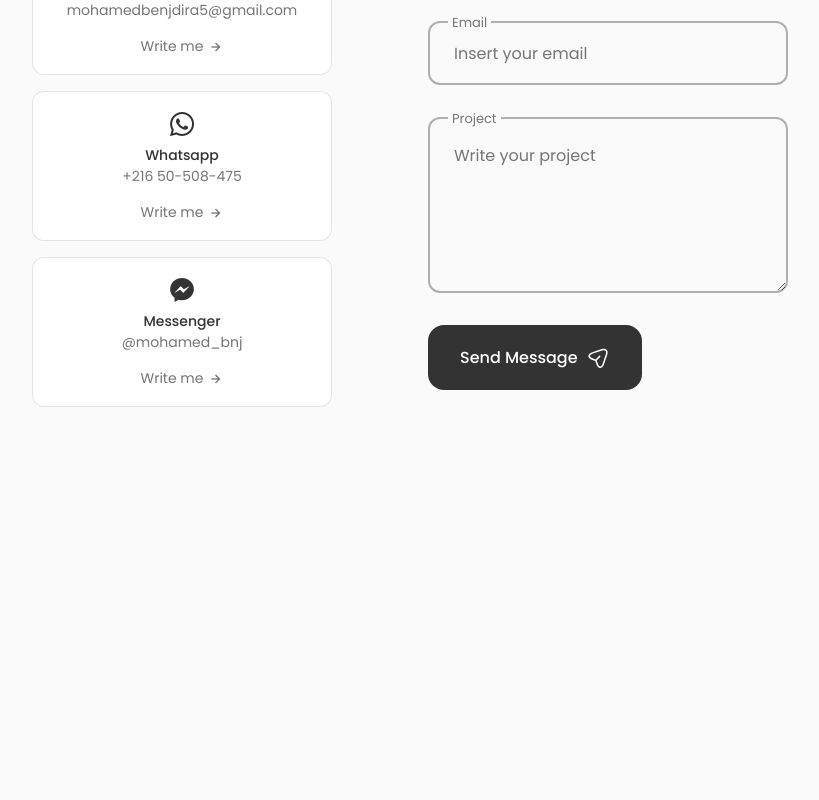
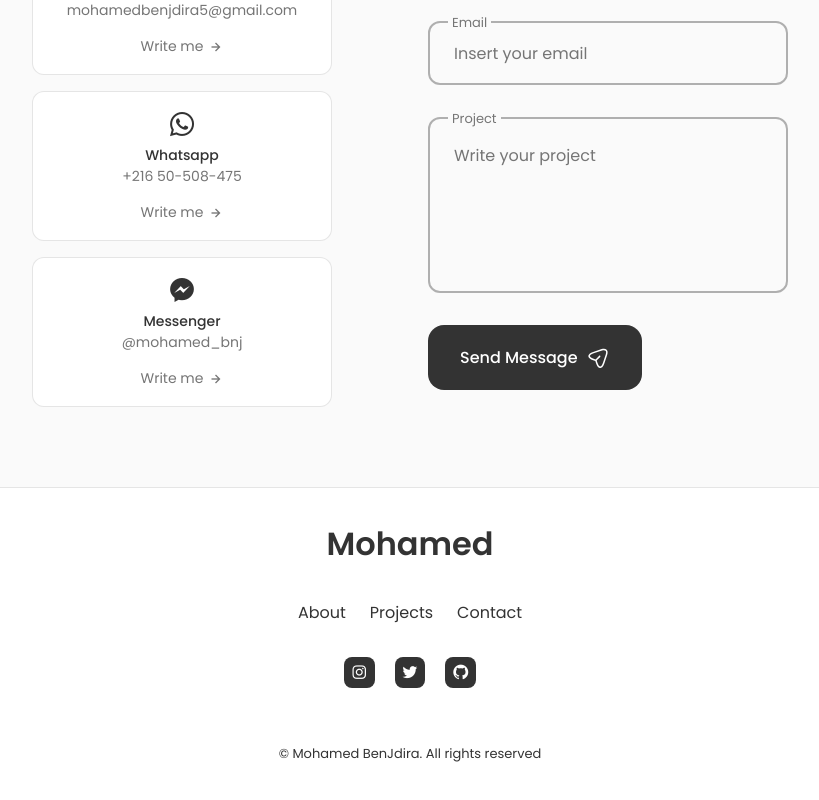
Before and after one commit to Hama02/portfolio, a React (Create React App) app: page / in a window 1280 px wide. Shown: the part 2827-3627 px from the top of the page, without its empty margins (230-1049 px from the left). Before the commit the page ends 3314 px from the top, so only its background shows below. Built offline with nearby package versions, Linux system fonts and the light colour scheme.

Commit message:
Footer And Contact Sections

```diff
--- a/package.json
+++ b/package.json
@@ -3,9 +3,11 @@
   "version": "0.1.0",
   "private": true,
   "dependencies": {
+    "@emailjs/browser": "^3.10.0",
     "@testing-library/jest-dom": "^5.16.5",
     "@testing-library/react": "^13.4.0",
     "@testing-library/user-event": "^13.5.0",
+    "emailjs-com": "^3.2.0",
     "react": "^18.2.0",
     "react-dom": "^18.2.0",
     "react-scripts": "5.0.1",
--- a/src/App.js
+++ b/src/App.js
@@ -7,6 +7,7 @@ import Skills from "./components/Skills/Skills";
 import Services from "./components/Services/Services";
 import Qualification from "./components/Qualification/Qualification";
 import Contact from "./components/Contact/Contact";
+import Footer from "./components/Footer/Footer";
 
 const App = () => {
   return (
@@ -19,6 +20,7 @@ const App = () => {
         <Services />
         <Qualification />
         <Contact />
+        <Footer />
       </main>
     </>
   );
--- a/src/components/Contact/Contact.jsx
+++ b/src/components/Contact/Contact.jsx
@@ -1,7 +1,22 @@
-import React from "react";
+/* eslint-disable react/jsx-no-target-blank */
+import React, { useRef } from "react";
+import emailjs from "@emailjs/browser";
 import "./contact.css";
 
 const Contact = () => {
+  const form = useRef();
+
+  const sendEmail = (e) => {
+    e.preventDefault();
+
+    emailjs.sendForm(
+      "service_d09srrf",
+      "template_o69vkk3",
+      form.current,
+      "G0D-7AYuCEJyoAUxg"
+    );
+    e.target.reset();
+  };
   return (
     <section className="contact section" id="contact">
       <h2 className="section__title">Get in touch</h2>
@@ -35,7 +50,11 @@ const Contact = () => {
               <h3 className="contact__card-title">Whatsapp</h3>
               <span className="contact__card-data">+216 50-508-475</span>
 
-              <a href="#4" className="contact__button">
+              <a
+                href="https://wa.me/21650508475"
+                target="_blank"
+                className="contact__button"
+              >
                 Write me{" "}
                 <i className="bx bx-right-arrow-alt contact__button-icon"></i>
               </a>
@@ -58,7 +77,7 @@ const Contact = () => {
         <div className="contact__content">
           <h3 className="contact__title">Write me your project</h3>
 
-          <form className="contact__form">
+          <form className="contact__form" ref={form} onSubmit={sendEmail}>
             <div className="contact__form-div">
               <label className="contact__form-tag">Name</label>
               <input
--- a/src/components/Contact/contact.css
+++ b/src/components/Contact/contact.css
@@ -102,3 +102,39 @@
 .contact__form-area {
   height: 11rem;
 }
+
+.contact__form-area textarea {
+  resize: none;
+}
+
+@media screen and (max-width: 992px) {
+  .contact__container {
+    column-gap: 3rem;
+  }
+}
+
+
+@media screen and (max-width: 768px) {
+  .contact__container {
+    grid-template-columns: 1fr;
+    row-gap: 3rem;
+  }
+
+  .contact__info {
+    justify-content: center;
+  }
+
+  .contact__form {
+    margin: 0 auto;
+  }
+}
+
+@media screen and (max-width: 576px) {
+  .contact__info {
+    grid-template-columns: 1fr;
+  }
+
+  .contact__form {
+    width: 100%;
+  }
+}
--- /dev/null
+++ b/src/components/Footer/Footer.jsx
@@ -0,0 +1,65 @@
+import React from "react";
+import "./footer.css";
+
+const Footer = () => {
+  return (
+    <footer className="footer">
+      <div className="footer__container container">
+        <h1 className="footer__title">Mohamed</h1>
+
+        <ul className="footer__list">
+          <li>
+            <a href="#about" className="footer__link">
+              About
+            </a>
+          </li>
+          <li>
+            <a href="#projects" className="footer__link">
+              Projects
+            </a>
+          </li>
+          <li>
+            <a href="#contact" className="footer__link">
+              Contact
+            </a>
+          </li>
+        </ul>
+
+        <div className="footer__social">
+          <a
+            href="https://www.instagram.com/benjdira.mohamed/"
+            className="footer__social-link"
+            target="_blank"
+            rel="noreferrer"
+          >
+            <i className="bx bxl-instagram"></i>
+          </a>
+
+          <a
+            href="https://twitter.com/BnjHama"
+            className="footer__social-link"
+            target="_blank"
+            rel="noreferrer"
+          >
+            <i class="bx bxl-twitter"></i>
+          </a>
+
+          <a
+            href="https://github.com/Hama02"
+            className="footer__social-link"
+            target="_blank"
+            rel="noreferrer"
+          >
+            <uil className="bx bxl-github"></uil>
+          </a>
+        </div>
+
+        <span className="footer__copy">
+          &#169; Mohamed BenJdira. All rights reserved
+        </span>
+      </div>
+    </footer>
+  );
+};
+
+export default Footer;
--- /dev/null
+++ b/src/components/Footer/footer.css
@@ -0,0 +1,56 @@
+.footer {
+  background-color: var(--container-color);
+  border-top: 1px solid rgba(0, 0, 0, 0.1);
+}
+
+.footer__container {
+  padding: 2rem 0 6rem;
+}
+
+.footer__title,
+.footer__link {
+  color: var(--title-color);
+}
+
+.footer__title {
+  text-align: center;
+  margin-bottom: var(--mb-2);
+}
+
+.footer__link:hover {
+  color: var(--title-color-dark);
+}
+
+.footer__list {
+  display: flex;
+  justify-content: center;
+  column-gap: 1.5rem;
+  margin-bottom: var(--mb-2);
+}
+
+.footer__social {
+  display: flex;
+  justify-content: center;
+  column-gap: 1.25rem;
+}
+
+.footer__social-link {
+  background-color: var(--title-color);
+  color: var(--container-color);
+  font-size: 1.125rem;
+  padding: 0.4rem;
+  border-radius: 0.5rem;
+  display: inline-flex
+}
+
+.footer__social-link:hover {
+  background-color: var(--title-color-dark);
+}
+
+.footer__copy {
+  display: block;
+  margin-top: 3.5rem;
+  color: var(--title-color);
+  text-align: center;
+  font-size: var(--smaller-font-size);
+}
```
Also changed, not shown: 1 other file (tests, documents, lock files or other folders).
